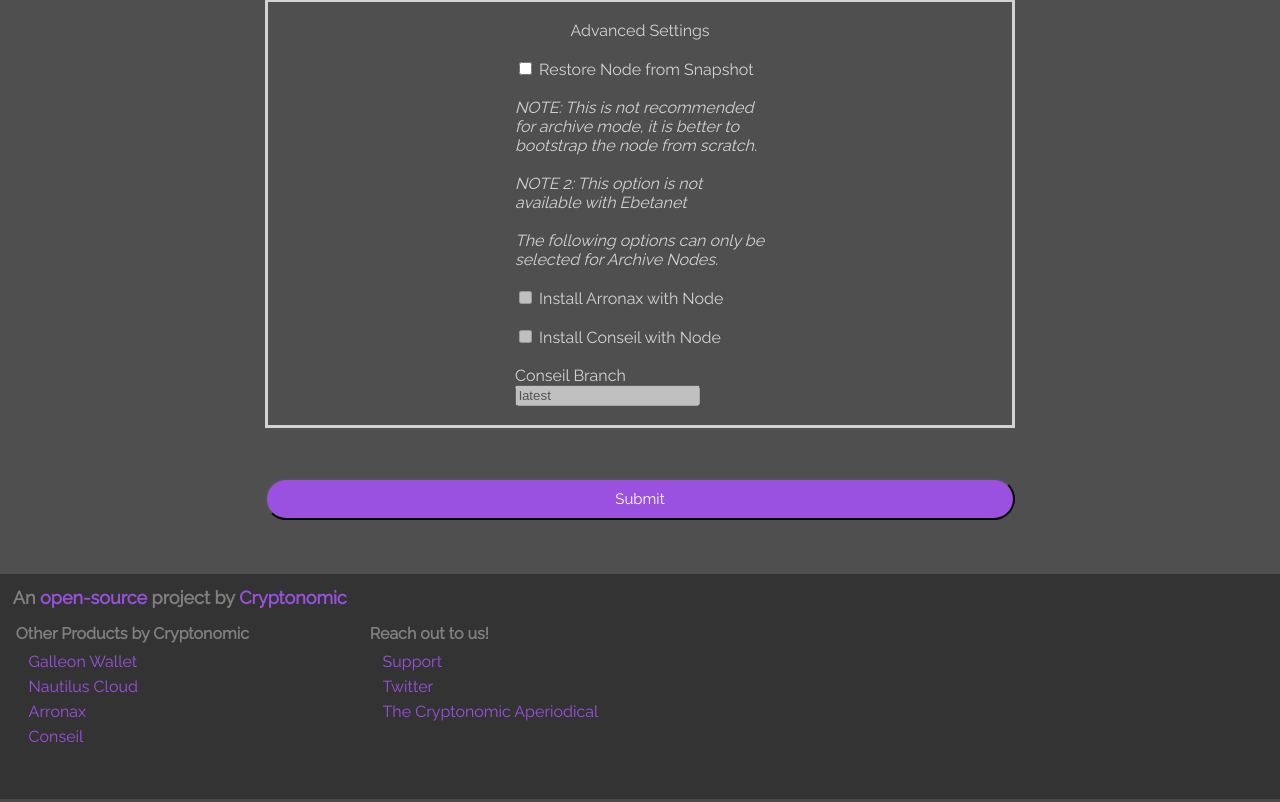
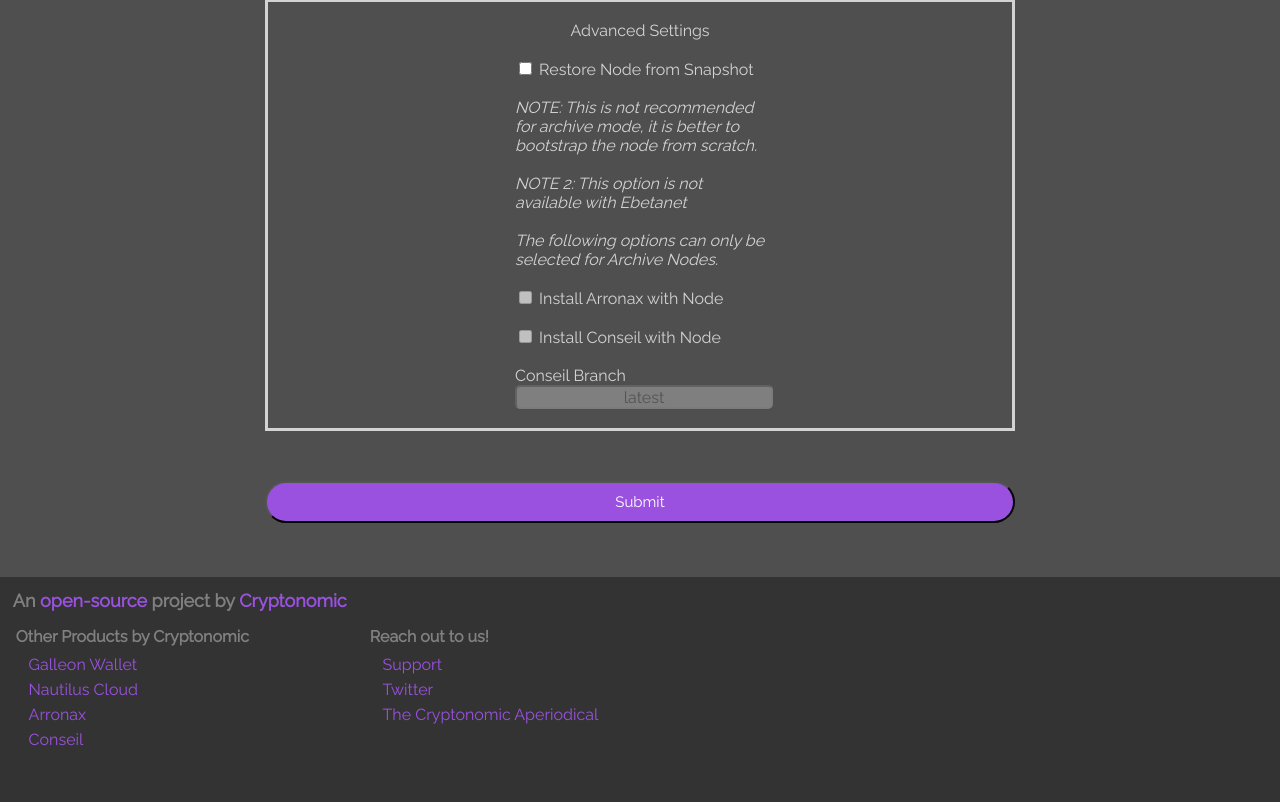
Before and after one commit to Cryptonomic/Nautilus, a Flask app: page /node_setup in a window 1280 px wide; the page is wider, and only the part inside the window is pictured. Shown: the part 891-1693 px from the top of that part. Run offline with Flask 2, Linux system fonts and the light colour scheme; parts of the project's set-up code (start-up, migrations or seed data) failed here and were passed over; some libraries are stand-ins or nearby versions; some web fonts are replaced.

Commit message:
Fix minor styling issue

```diff
--- a/py-core/app/static/css/stylesheet.css
+++ b/py-core/app/static/css/stylesheet.css
@@ -189,6 +189,14 @@
     height: 25px;
     border-radius: 5px;
 }
+#conseilBranch {
+    font-family: "Raleway", 'sans-serif';
+    text-align: center;
+    font-size: 16px;
+    width: 250px;
+    height: 18px;
+    border-radius: 5px;
+}
 .radio-button-holder {
     position: relative;
     display: block;
```
